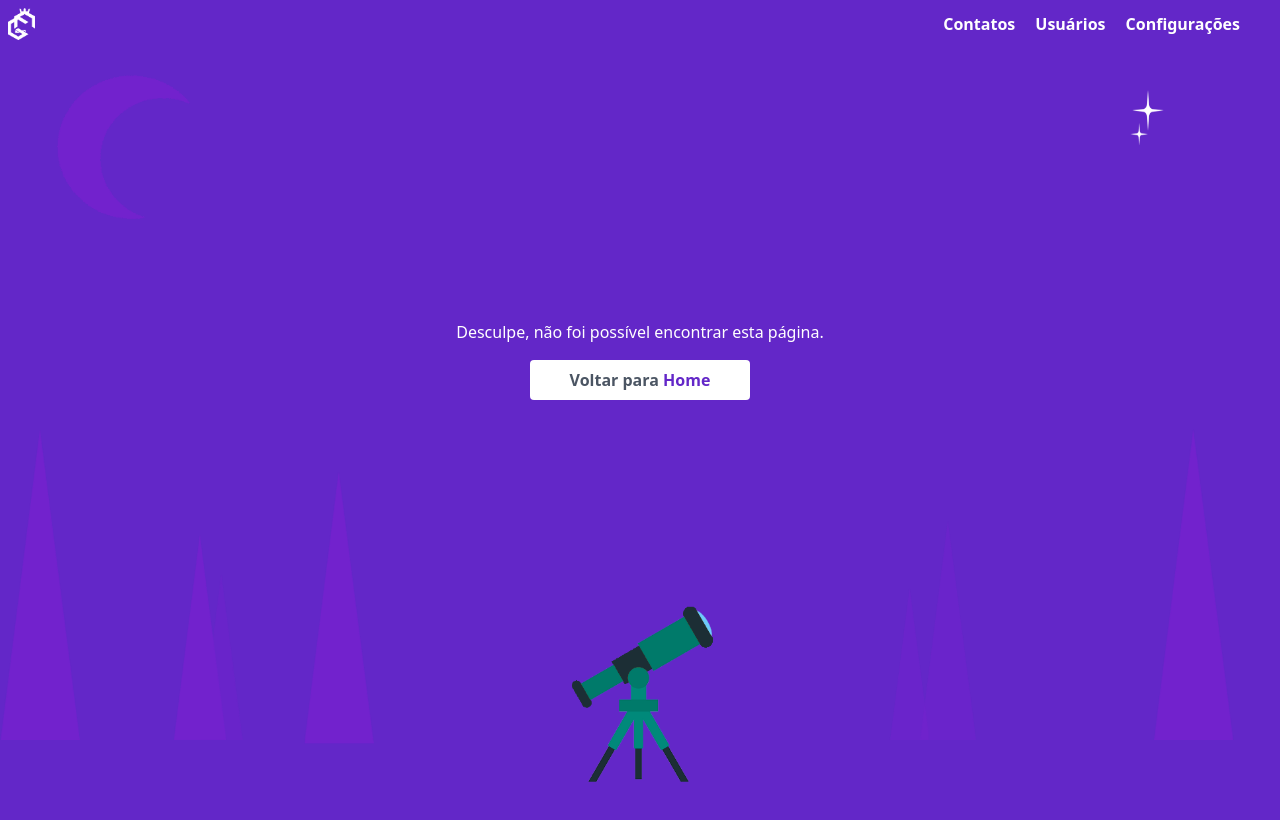
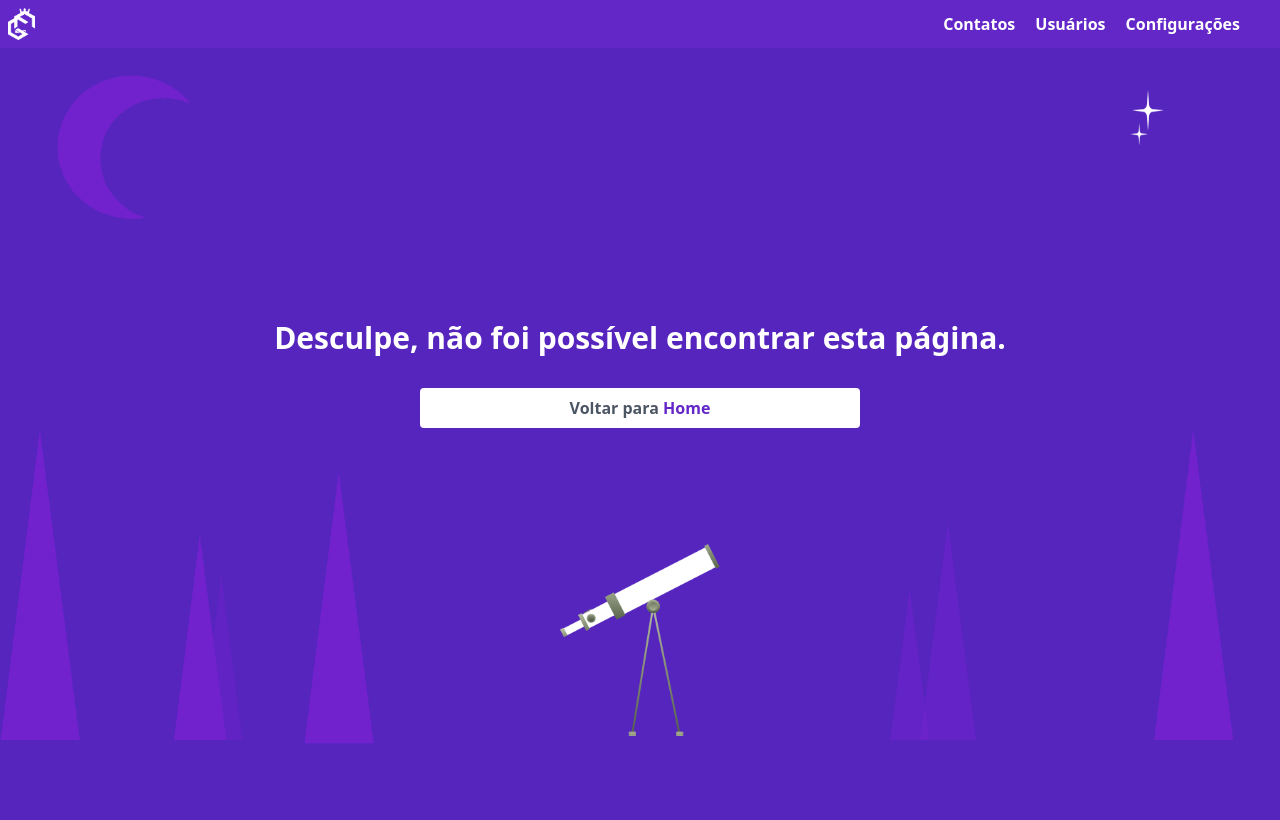
Before and after one commit to castellogui/agenda-react, a React (Vite) app: page /configuracoes in a window 1280 px wide. Shown: the top 820 px of the page. Built offline with nearby package versions, Linux system fonts and the light colour scheme.

Commit message:
changing text to bold in notfound

```diff
--- a/src/pages/NotFound.jsx
+++ b/src/pages/NotFound.jsx
@@ -1,9 +1,9 @@
 export default function NotFound(){
     return(
-        <div className="w-full h-screen bg-[#6327C8] flex justify-center">
+        <div className="w-full h-screen bg-[#5525BE] flex justify-center">
             <div className="w-max h-max flex flex-col items-center text-white absolute z-20 m-auto top-[40%]">
-                <h1>Desculpe, não foi possível encontrar esta página.</h1>
-                <button className="w-[60%] bg-white border-0 font-bold py-2 px-4 text-gray-600 rounded cursor-pointer my-4">
+                <h1 className="font-bold text-3xl">Desculpe, não foi possível encontrar esta página.</h1>
+                <button className="w-[60%] bg-white border-0 font-bold py-2 px-4 text-gray-600 rounded cursor-pointer my-8">
                     Voltar para
                     <span className="text-[#6327C8]"> Home</span>
                 </button>
@@ -14,7 +14,7 @@ export default function NotFound(){
                 alt="arvores-de-fundo"
             />
             <img
-            className="absolute w-[15%] left-0 right-0 m-auto bottom-0 z-10"
+            className="absolute w-[15%] left-0 right-0 m-auto bottom-16 z-10"
             src="../src/assets/NotFound/telescopio.png"
             alt="telescopio"
             />
```
Also changed, not shown: src/assets/NotFound/telescopio.png.
